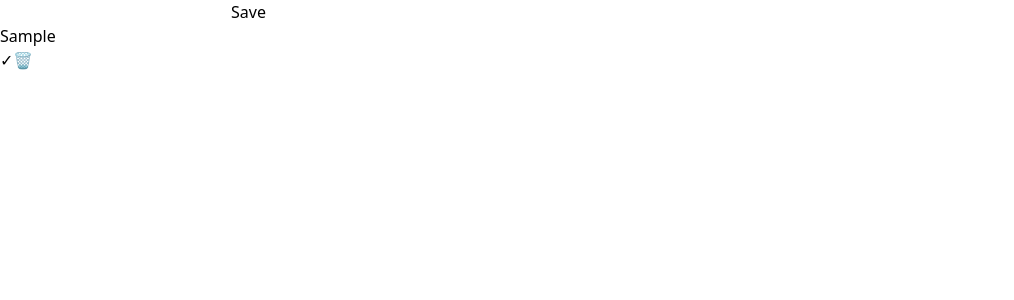
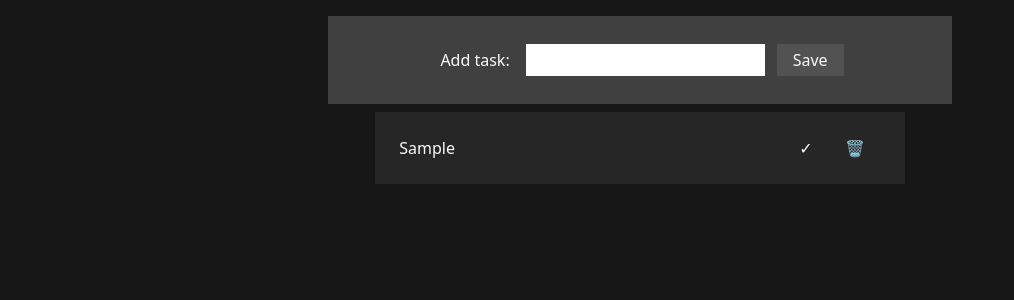
Before and after one commit to gregodiaz/todo-vite-tsx, a React (Vite) app: page / in a window 1280 px wide. Both pictures are taken after typing "Sample" into the empty fields and a click on the button "Save". Shown: the top 300 px of the page, without its empty margins (0-1014 px from the left). Built offline with nearby package versions, Linux system fonts and the light colour scheme.

Commit message:
Tailwing styled.

```diff
--- a/src/App.tsx
+++ b/src/App.tsx
@@ -19,7 +19,7 @@ function App(): JSX.Element {
 
   const addTask = (name: string): void => {
     const updatedTasks: ITask[] = [...tasks, { name, done: false }]
-    setTasks(updatedTasks)
+    if (name) setTasks(updatedTasks);
   }
 
   const toggleTask = (i: number): void => {
@@ -35,30 +35,39 @@ function App(): JSX.Element {
   }
 
   return (
-    <div>
+    <div className='flex flex-col items-center bg-neutral-900 text-neutral-50 p-4 h-full min-h-screen'>
+      <div className='flex justify-center items-center w-1/2 p-4 bg-neutral-700'>
+        <div className='p-4'>Add task:</div>
         <form onSubmit={handleSubmit}>
           <input
             type="text"
             onChange={e => setNewTask(e.target.value)}
             value={newTask}
             autoFocus
+            className='text-neutral-900 p-1'
           />
-        <button>
+          <button className='bg-neutral-600 text-neutral-50 p-1 px-4 m-3'>
             Save
           </button>
         </form>
+      </div>
+      <div className='flex flex-col items-center'>
         {
           tasks.map((task: ITask, i: number) => (
-          <div key={i}>
+            <div key={i} className='flex items-center justify-between p-2 mt-2 bg-neutral-800'>
+              <div className='flex text-neutral-50 px-4 w-96'>
                 <h1 style={{ textDecoration: task.done ? 'line-through' : '' }}>{task.name}</h1>
-            <div>
-              <button onClick={() => toggleTask(i)} >{task.done ? '✗' : '✓'}</button>
-              <button onClick={() => deleteTask(i)} >{'🗑'}</button>
+              </div>
+              <div className='text-neutral-50 p-4'>
+                <button onClick={() => toggleTask(i)} className='text-neutral-50 px-4' >{task.done ? '✗' : '✓'}</button>
+                <button onClick={() => deleteTask(i)} className='text-neutral-50 px-4' >{'🗑'}</button>
               </div>
             </div>
           ))
         }
       </div>
+
+    </div>
   )
 }
 
```
Lines whose indentation alone changed are shown as unchanged.
